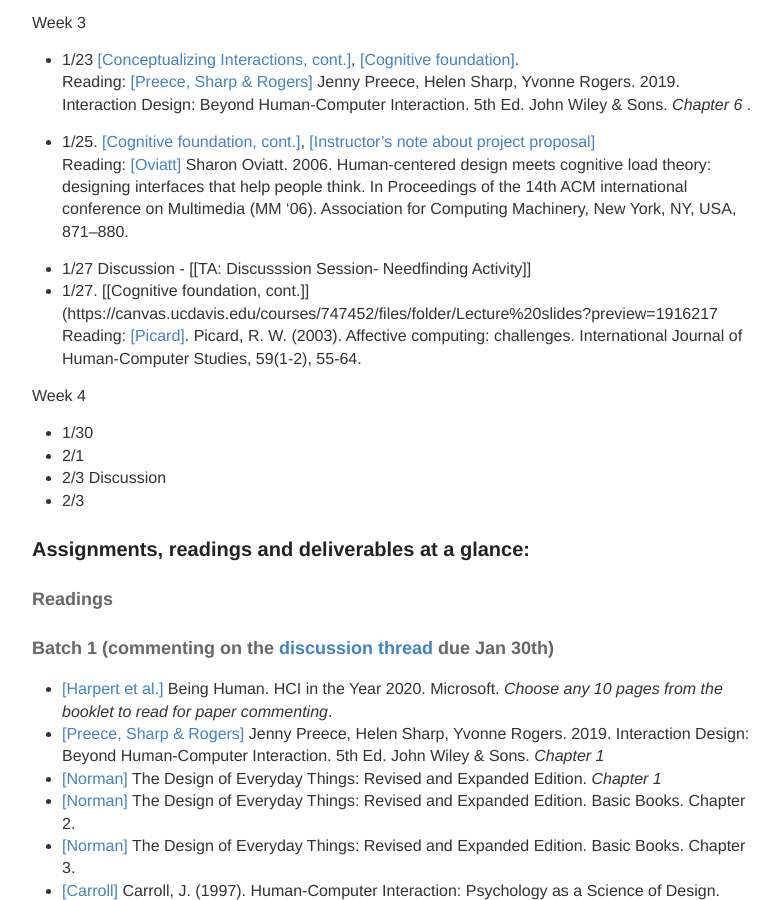
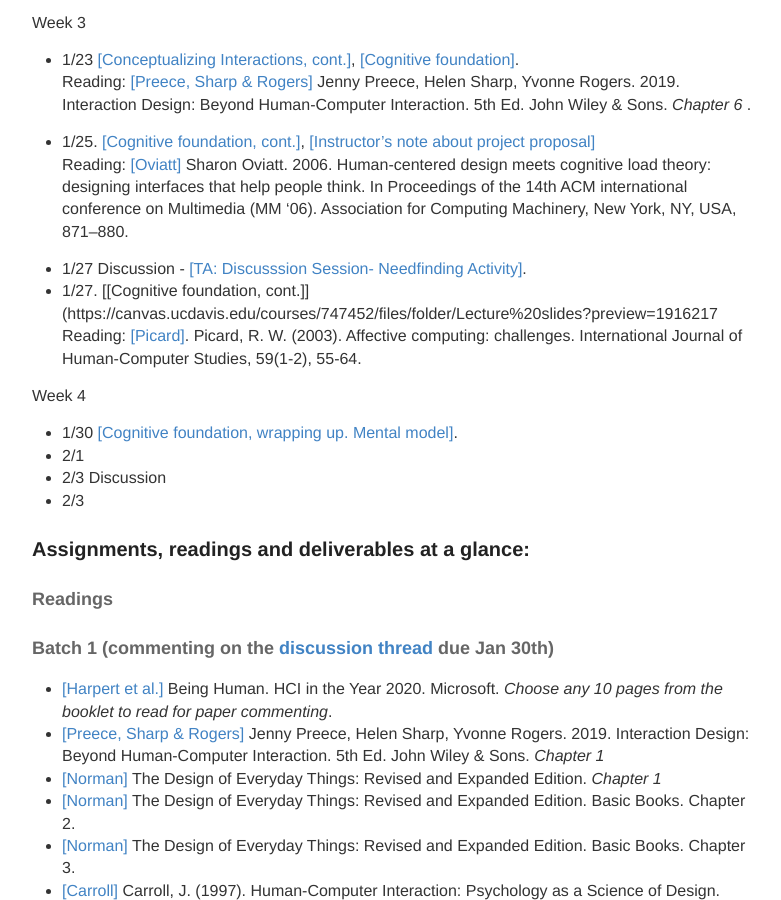
Before and after one commit to hciwang/hciwang.github.io, a Jekyll site: the page built from _posts/2022-1-1-lectures.md, in a window 1280 px wide and 900 px high, scrolled down 1030 px. Shown: the whole window, without its empty margins (248-1029 px from the left). Built offline with Jekyll 4.4.1, drawn with Linux system fonts in a browser that asks for light colours.

Commit message:
Update 2022-1-1-lectures.md

```diff
--- a/_posts/2022-1-1-lectures.md
+++ b/_posts/2022-1-1-lectures.md
@@ -42,12 +42,12 @@
 - 1/25. [[Cognitive foundation, cont.]](https://canvas.ucdavis.edu/courses/747452/files/folder/Lecture%20slides?preview=19162176), [[Instructor's note about project proposal]](https://canvas.ucdavis.edu/courses/747452/files/folder/Lecture%20slides?preview=19191405)
 Reading: [[Oviatt]](https://canvas.ucdavis.edu/courses/747452/files/folder/Misc%20files?preview=19161668) Sharon Oviatt. 2006. Human-centered design meets cognitive load theory: designing interfaces that help people think. In Proceedings of the 14th ACM international conference on Multimedia (MM '06). Association for Computing Machinery, New York, NY, USA, 871–880.
 
-- 1/27 Discussion - [[TA: Discusssion Session- Needfinding Activity]]
+- 1/27 Discussion - [[TA: Discusssion Session- Needfinding Activity]]().
 - 1/27. [[Cognitive foundation, cont.]](https://canvas.ucdavis.edu/courses/747452/files/folder/Lecture%20slides?preview=1916217
 Reading: [[Picard]](https://canvas.ucdavis.edu/courses/747452/files/folder/Misc%20files?preview=19161740). Picard, R. W. (2003). Affective computing: challenges. International Journal of Human-Computer Studies, 59(1-2), 55-64.
 
 Week 4
-- 1/30
+- 1/30 [[Cognitive foundation, wrapping up. Mental model]](https://canvas.ucdavis.edu/courses/747452/files/folder/Lecture%20slides?preview=1916217).
 - 2/1
 - 2/3 Discussion
 - 2/3
```
